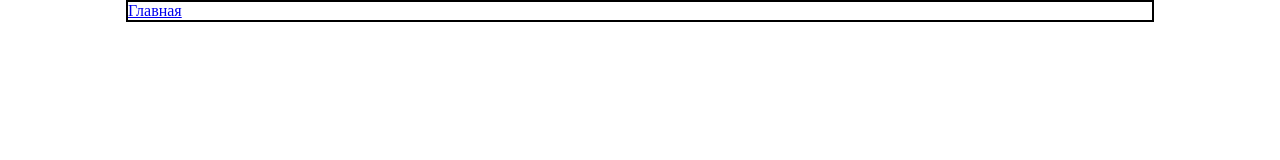
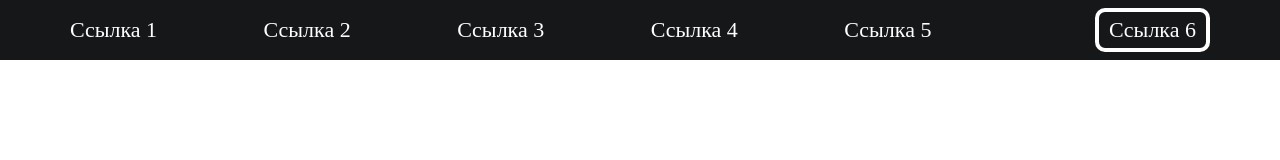
Before and after one commit to broke1/itego, a plain HTML site: page index.html in a window 1280 px wide. Drawn offline with Linux system fonts and the light colour scheme.

Commit message:
menu almost done, rest change size

```diff
--- a/css/style.sass
+++ b/css/style.sass
@@ -6,5 +6,59 @@ body
 
 .container
   margin: 0 auto
-  width: 1024px
-  border: 2px solid
+  width: 1140px
+
+$black: #151719
+$white: white
+
+/* Меню*/
+
+.menu
+  background: $black
+  transition: all 0.3s ease
+  oopacity: 1
+
+  .container
+    display: flex
+    flex-flow: row nowrap
+    justify-content: space-between
+    align-items: center
+    padding: 8px 15px
+
+    a
+      text-decoration: none
+      font-size: 22px
+      display: inline-block
+      color: white
+      transition: all 0.3s ease
+      position: relative
+
+      &:hover
+        text-decoration: none
+
+        span
+          width: 100%
+
+      span
+        display: inline-block
+        position: absolute
+        background: $white
+        width: 0%
+        height: 2px
+        bottom: -5px
+        left: 0px
+        transition: all 0.3s ease
+
+
+    .callback-menu
+      border: 4px solid $white
+      border-radius: 10px
+      padding: 5px 10px
+      margin-left: 5%
+
+      &:hover
+        background: $white
+        color: $black
+
+      span
+        display: none
--- a/index.html
+++ b/index.html
@@ -5,13 +5,16 @@
   <meta name="viewport" content="width=device-width, initial-scale=1.0">
   <title>ITEGO</title>
   <link rel="stylesheet" href="css/style.css" type="text/css">
+  <script src="js/vue.js"></script>
+  <script src="js/script.js"></script>
 </head>
 <body>
-  <article class="menu container">
-    <a class="menu-link" href="#">Главная</a>
+  <article class="menu">
+    <div class="container">
+      <menu-items v-for="item in menu" :menu="item" :key="item.name"></menu-items>
+    </div>
   </article>
 
-  <script src="js/vue.js"></script>
-  <script src="js/script.js"></script>
+
 </body>
 </html>
--- a/js/script.js
+++ b/js/script.js
@@ -1,6 +1,36 @@
 'use strict'
 
 window.addEventListener('load', function() {
-  console.log('sfsdf')
+
+
+  // МЕНЮ
+
+  Vue.component('menu-items', {
+    props: ['menu'],
+    template: `
+      <a :href="menu.url" :class="menu.class">{{menu.name}}<span></span></a>
+    `
+  })
+
+
+  new Vue({
+    el: ".menu",
+    data: {
+      menu: [
+        {url:"main",name:"Ссылка 1",class:""},
+        {url:"main",name:"Ссылка 2",class:""},
+        {url:"main",name:"Ссылка 3",class:""},
+        {url:"main",name:"Ссылка 4",class:""},
+        {url:"main",name:"Ссылка 5",class:""},
+        {url:"main",name:"Ссылка 6",class:"callback-menu"},
+      ]
+    }
+
+  })
+
+
+
+
+
 
 })
```
Also changed, not shown: css/style.css, 1 other file.
